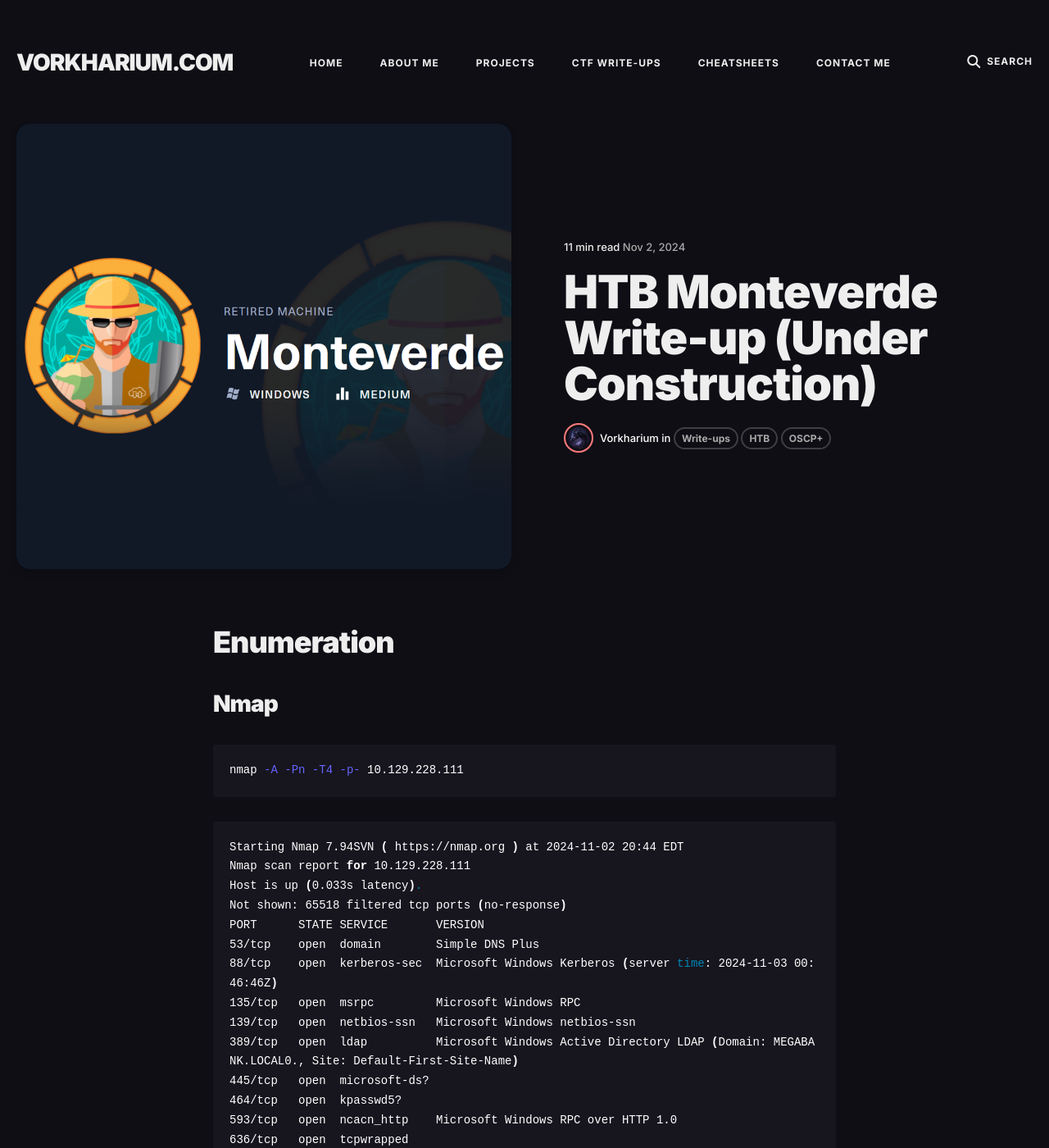
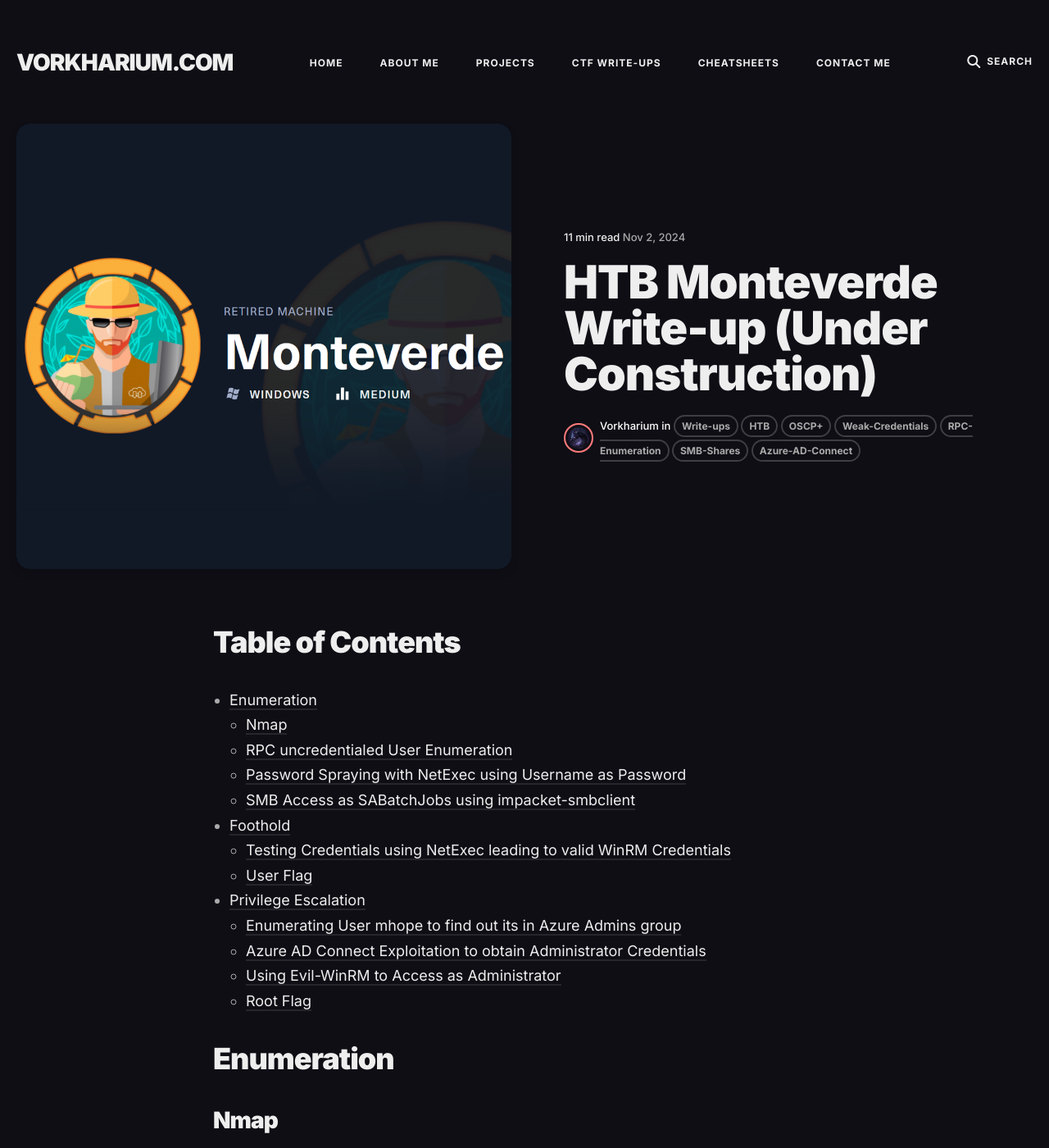
Before and after one commit to Vorkharium/vorkharium.github.io, a Jekyll site: the page built from _posts/2024-11-02-HTB-Monteverde-Write-up.md, in a window 1280 px wide and 1400 px high. Shown: the whole window at 82% size. Built offline with Jekyll 4.4.1, drawn with Linux system fonts in a browser that asks for light colours; some of the changed text lies outside the part shown.

Commit message:
Update 2024-11-02-HTB-Monteverde-Write-up.md

````diff
--- a/_posts/2024-11-02-HTB-Monteverde-Write-up.md
+++ b/_posts/2024-11-02-HTB-Monteverde-Write-up.md
@@ -4,8 +4,23 @@
 description: Part of the OSCP+ Preparation Active Directory Series
 date:   2024-11-03 01:00:00 +0300
 image:  '/images/htb_monteverde.png'
-tags:   [Write-ups, HTB, OSCP+,]
+tags:   [Write-ups, HTB, OSCP+, Weak-Credentials, RPC-Enumeration, SMB-Shares, Azure-AD-Connect]
 ---
+# Table of Contents
+- [Enumeration](#enumeration)
+  - [Nmap](#nmap)
+  - [RPC uncredentialed User Enumeration](#rpc-uncredentialed-user-enumeration)
+  - [Password Spraying with NetExec using Username as Password](#password-spraying-with-netexec-using-username-as-password)
+  - [SMB Access as SABatchJobs using impacket-smbclient](#smb-access-as-sabatchjobs-using-impacket-smbclient)
+- [Foothold](#foothold)
+  - [Testing Credentials using NetExec leading to valid WinRM Credentials](#testing-credentials-using-netexec-leading-to-valid-winrm-credentials)
+  - [User Flag](#user-flag)
+- [Privilege Escalation](#privilege-escalation)
+  - [Enumerating User mhope to find out its in Azure Admins group](#enumerating-user-mhope-to-find-out-its-in-azure-admins-group)
+  - [Azure AD Connect Exploitation to obtain Administrator Credentials](#azure-ad-connect-exploitation-to-obtain-administrator-credentials)
+  - [Using Evil-WinRM to Access as Administrator](#using-evil-winrm-to-access-as-administrator)
+  - [Root Flag](#root-flag)
+
 # Enumeration
 ## Nmap
 ```shell
````
